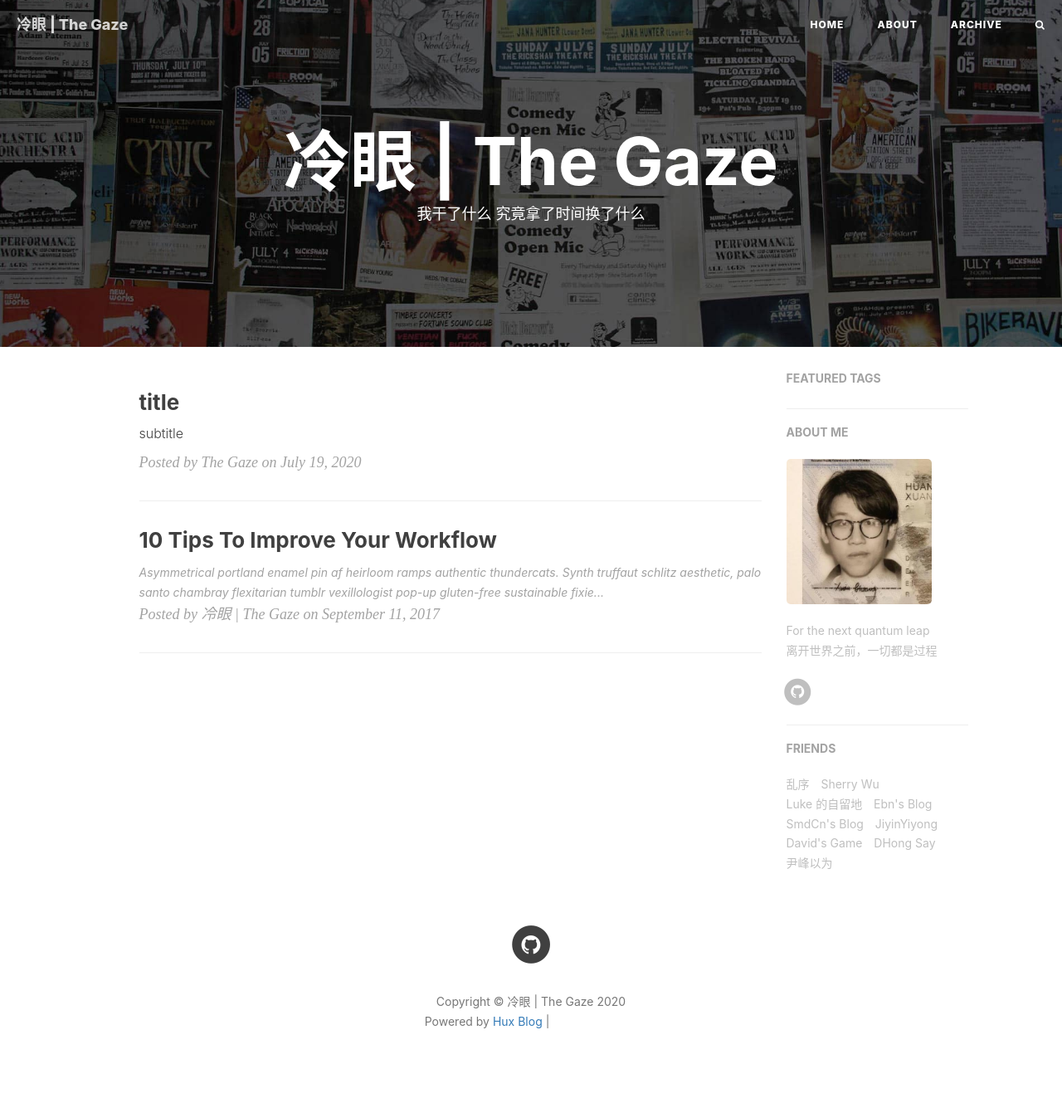
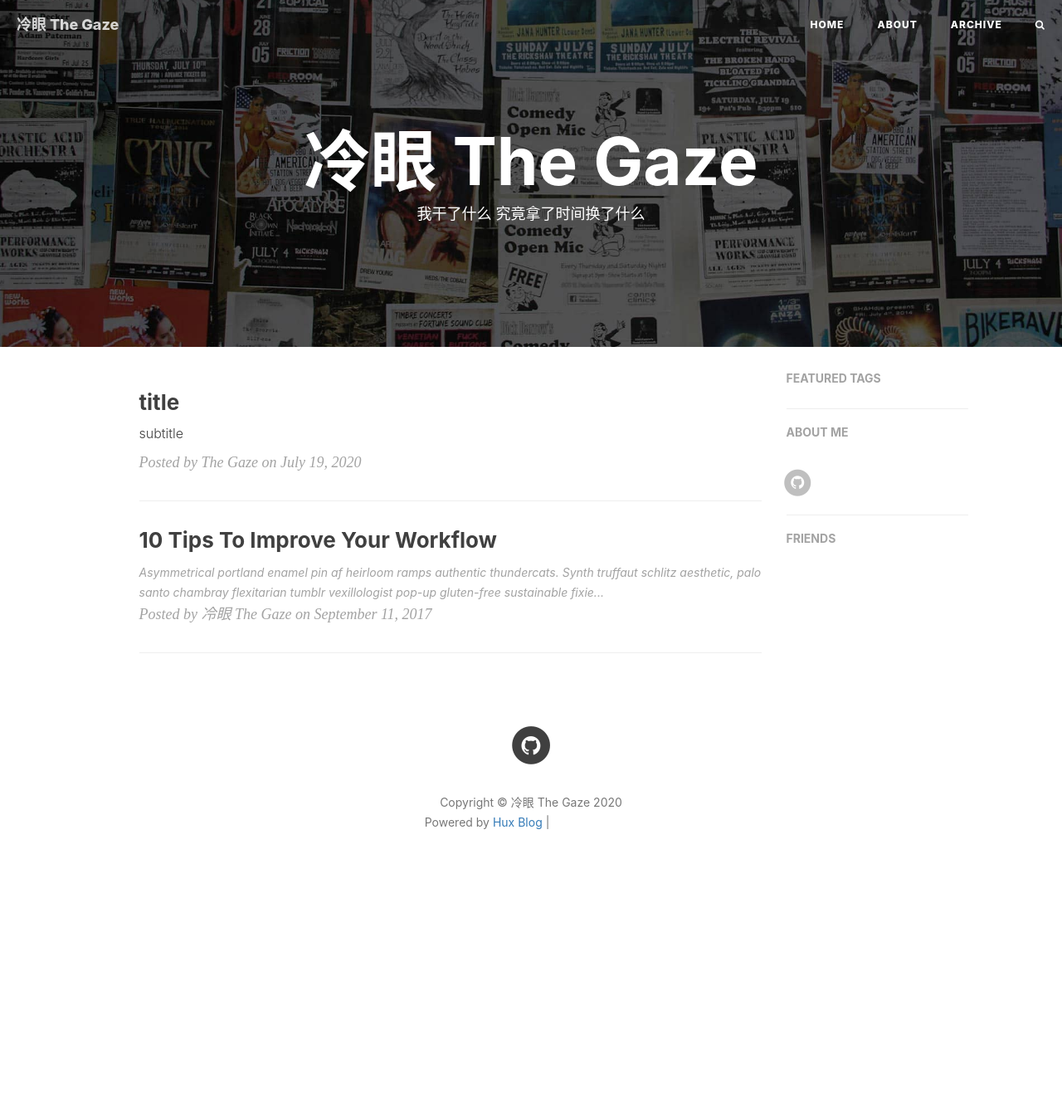
Before and after one commit to GazeAndThoughts/GazeAndThoughts.github.io, a Jekyll site: the page built from index.html, in a window 1280 px wide. Shown: the whole page at 83% size. Built offline with Jekyll 4.4.1, drawn with Linux system fonts in a browser that asks for light colours; nearby versions of some CDN libraries; the list of posts is cut into pages by our own code; comment, search, counter and statistics services are not loaded; after the commit the page ends 1095 px from its top, so only the background shows below that; grey boxes are pictures that could not be loaded.

Commit message:
Update _config.yml

```diff
--- a/_config.yml
+++ b/_config.yml
@@ -1,5 +1,5 @@
 # Site settings
-title: 冷眼 | The Gaze
+title: 冷眼  The Gaze
 SEOTitle: 冷眼 | The Gaze
 header-img: img/home-bg.jpg
 email: gaze.and.thoughts@gmail.com
@@ -78,8 +78,8 @@ kramdown:
 
 # Sidebar settings
 sidebar: true                           # whether or not using Sidebar.
-sidebar-about-description: "For the next quantum leap<br>离开世界之前，一切都是过程"
-sidebar-avatar: /img/avatar-hux-ny.jpg      # use absolute URL, seeing it's used in both `/` and `/about/`
+sidebar-about-description: ""
+#sidebar-avatar: /img/avatar-hux-ny.jpg      # use absolute URL, seeing it's used in both `/` and `/about/`
 
 
 
@@ -103,34 +103,10 @@ page-mathjax: false
 # Friends
 friends: [
     {
-    #     title: "Su",
-    #     href: "http://su.gallery/"
+    #     title: "",
+    #     href: ""
     # },{
-        title: "乱序",
-        href: "http://mida.re/"
-    },{
-        title: "Sherry Wu",
-        href: "https://xuechundesign.github.io"
-    },{
-        title: "Luke 的自留地",
-        href: "http://hmqk1995.github.io"
-    },{
-        title: "Ebn's Blog",
-        href: "http://ebnbin.com/"
-    },{
-        title: "SmdCn's Blog",
-        href: "http://blog.smdcn.net"
-    },{
-        title: "JiyinYiyong",
-        href: "http://tiye.me/"
-    },{
-        title: "David's Game",
-        href: "https://www.ruoyaowu.com/"
-    },{
-        title: "DHong Say",
-        href: "http://dhong.co"
-    },{
-        title: "尹峰以为",
-        href: "http://ingf.github.io/"
+    #    title: "",
+    #    href: ""
     }
 ]
```
